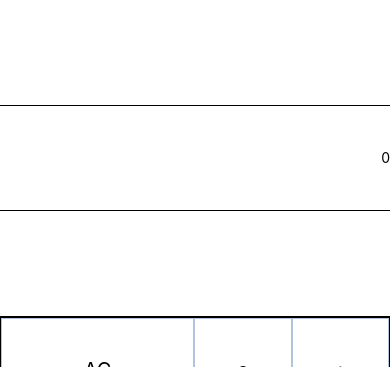
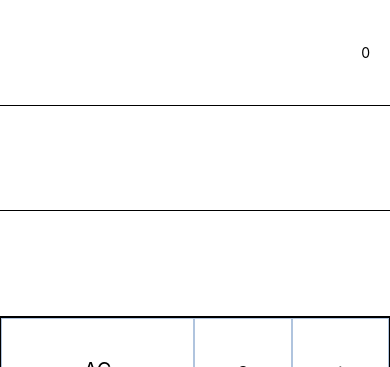
Before and after one commit to Katakuranatsumi/React-RPNCalc, a React Native app: screen / in a window 390 px wide. Shown: the top 367 px of the page. Built offline with nearby package versions, Linux system fonts and the light colour scheme.

Commit message:
2018年1月27日 入力中の文字の表示位置を変える処理

```diff
--- a/App.js
+++ b/App.js
@@ -221,19 +221,35 @@ cButton = () => {
  this.setState({current: "0", dotInputed: false, afterValueButton: false})
 }
 
+showValue = (index) => {
+  // 文字が入力中だった場合に表示対象を1つずらす
+  if (this.state.afterValueButton || this.state.results.length == 0) {
+    index = index - 1
+  }
+  // indexが-1になったら入力中なので currentを表示する
+  if (index == 1) {
+    return this.state.current
+  }
+  // スタックで表示できるものを優先して表示する
+  if (this.state.results.length > index) {
+    return this.state.results[this.state.results.length - 1 - index]
+  }
+  return ""
+}
+
   render() {
     return (
       <View style={styles.container}>
         {/* 結果を表示するView */}
         <View style={styles.results}>
-        <View style={styles.resultLine}></View>
         <View style={styles.resultLine}>
-        {/* デバッグ表示: currentの値を表示 */}
-         <Text>{this.state.current}</Text>
+         <Text>{this.showValue(2)}</Text>
         </View>
         <View style={styles.resultLine}>
-        {/* デバッグ表示： スタックの中身を表示 */}
-         <Text>{this.state.results.join('')}</Text>
+         <Text>{this.showValue(1)}</Text>
+        </View>
+        <View style={styles.resultLine}>
+         <Text>{this.showValue(0)}</Text>
         </View>
         </View>
         {/* ボタンを配置するView */}
@@ -283,6 +299,7 @@ const styles = StyleSheet.create({
    borderBottomWidth: 1,
    justifyContent: 'center',
    alignItems: 'flex-end',
+   paddingRight: 20,
   },
 // ボタンを表示する領域と、ボタンの行のスタイル
 　buttons: {
@@ -321,4 +338,11 @@ const styles = StyleSheet.create({
   calcButtonText: {
     fontSize: 20,
   },
+  resultLine: {
+    flex: 1,
+    borderBottomWidth: 1,
+    justifyContent: 'center',
+    alignItems: 'flex-end',
+    paddingRight: 20,
+  },
 });
```
